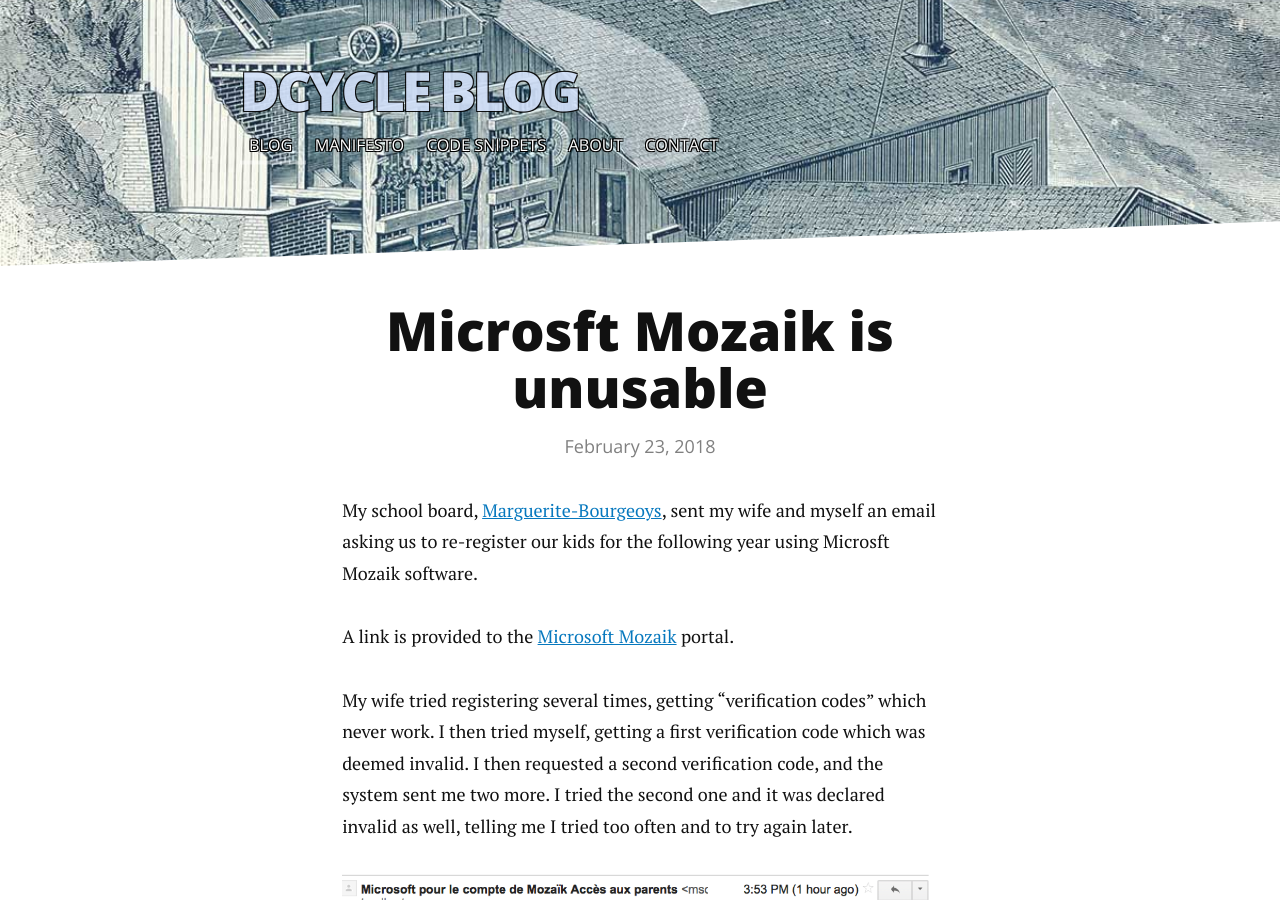
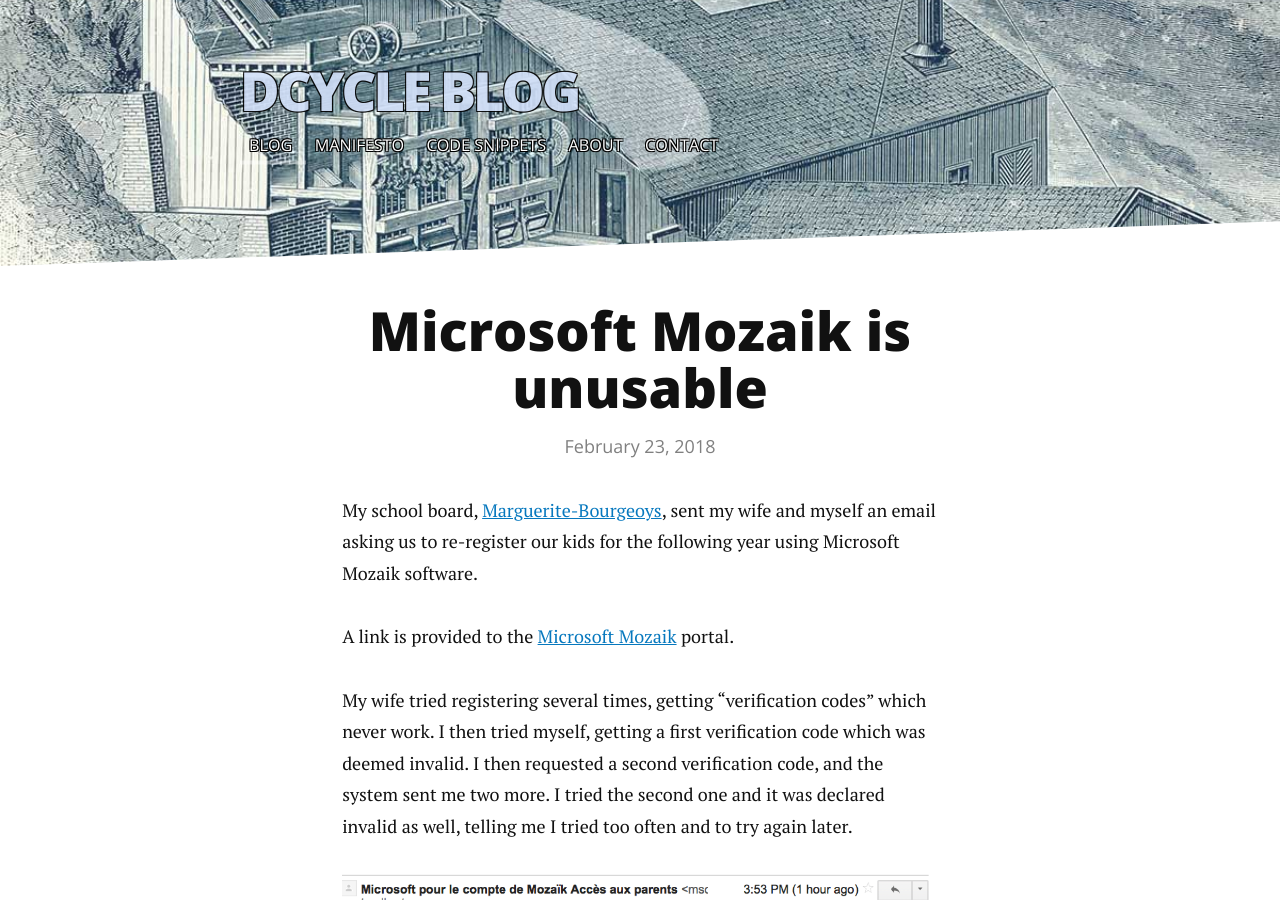
Before and after one commit to alberto56/dcycleblog, a Jekyll site: the page built from _posts/2018-02-23-microsoft-mozaik.markdown, in a window 1280 px wide and 900 px high. Built offline with Jekyll 4.4.1, drawn with Linux system fonts in a browser that asks for light colours; nearby versions of some CDN libraries; comment, search, counter and statistics services are not loaded.

Commit message:
Update 2018-02-23-microsoft-mozaik.markdown

```diff
--- a/_posts/2018-02-23-microsoft-mozaik.markdown
+++ b/_posts/2018-02-23-microsoft-mozaik.markdown
@@ -1,6 +1,6 @@
 ---
 layout: post
-title:  "Microsft Mozaik is unusable"
+title:  "Microsoft Mozaik is unusable"
 date:   2018-02-23
 tags:
   - blog
@@ -10,7 +10,7 @@
   - /blog/2018-02-23/
 ---
 
-My school board, [Marguerite-Bourgeoys](http://www.csmb.qc.ca), sent my wife and myself an email asking us to re-register our kids for the following year using Microsft Mozaik software.
+My school board, [Marguerite-Bourgeoys](http://www.csmb.qc.ca), sent my wife and myself an email asking us to re-register our kids for the following year using Microsoft Mozaik software.
 
 A link is provided to the [Microsoft Mozaik]( https://inscription.espacemozaik.ca) portal.
 
```
